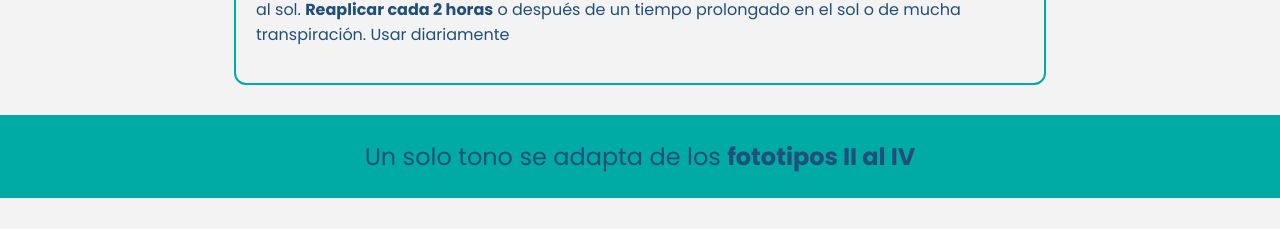
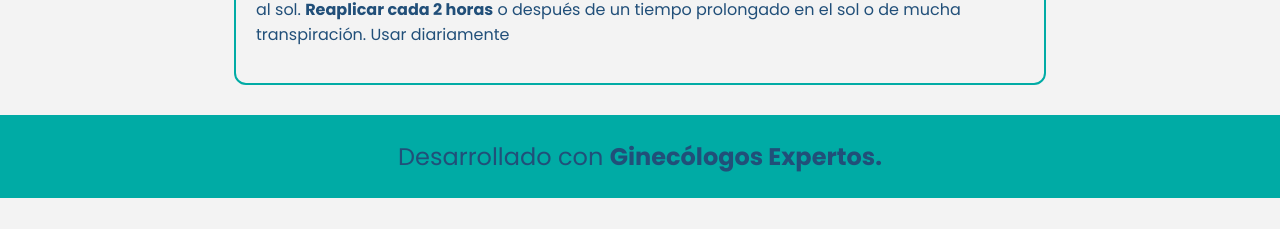
Before and after one commit to alejandro1osorio/landing-intibon, a Vue app: page / in a window 1280 px wide. Shown: the part 1680-1909 px from the top of the page. Built offline with nearby package versions, Linux system fonts and the light colour scheme.

Commit message:
cambio texto slide 1

```diff
--- a/src/components/PageOne.vue
+++ b/src/components/PageOne.vue
@@ -67,7 +67,7 @@
     </div>
 
     <footer>
-      <p class="text-footer">Un solo tono se adapta de los <strong>fototipos II al IV</strong></p>
+      <p class="text-footer">Desarrollado con <strong>Ginecólogos Expertos.</strong></p>
     </footer>
   </div>
 </template>
```
